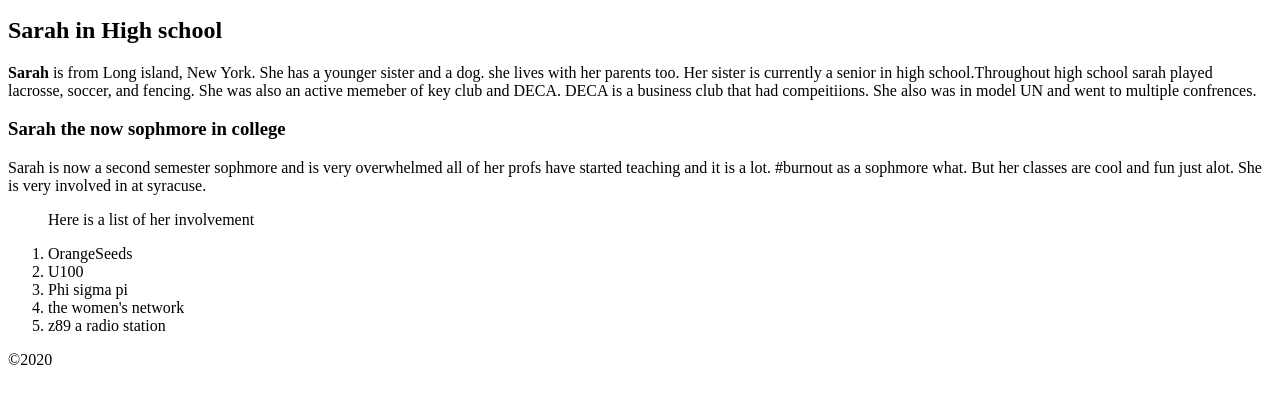
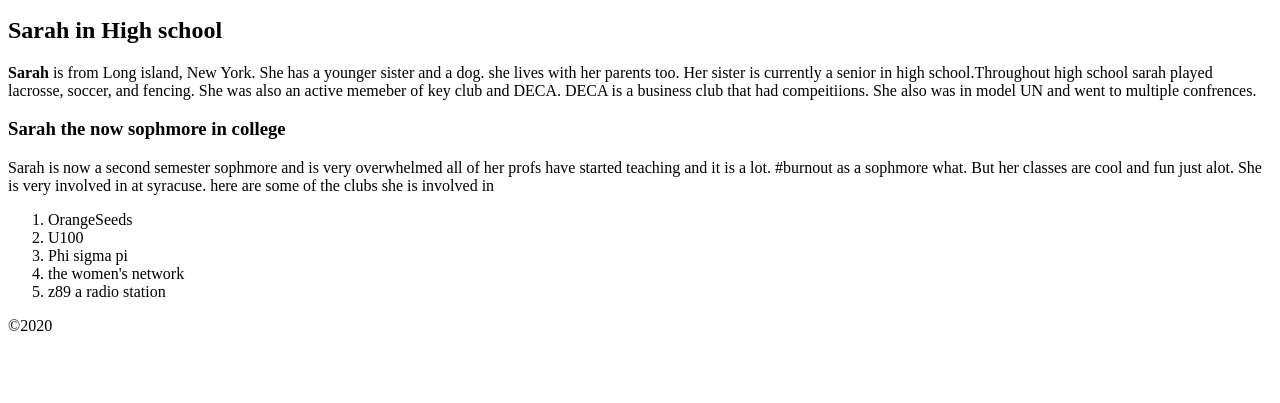
Before and after one commit to sarahfrankel21/ist263, a plain HTML site: page lab02/frankel-bio.html in a window 1280 px wide. Shown: the part 155-558 px from the top of the page. Drawn offline with Linux system fonts and the light colour scheme.

Commit message:
uauas
ghj

```diff
--- a/lab02/frankel-bio.html
+++ b/lab02/frankel-bio.html
@@ -20,9 +20,8 @@
 
          <h3> Sarah the now sophmore in college</h3>
 
-         <p>Sarah is now a second semester sophmore and is very overwhelmed all of her profs have started teaching and it is a lot. #burnout as a sophmore what. But her classes are cool and fun just alot. She is very involved in at syracuse. </p>
+         <p>Sarah is now a second semester sophmore and is very overwhelmed all of her profs have started teaching and it is a lot. #burnout as a sophmore what. But her classes are cool and fun just alot. She is very involved in at syracuse. here are some of the clubs she is involved in</p>
          <ol>
-             <p> Here is a list of her involvement</p>
              <li> OrangeSeeds</li>
              <li> U100</li>
              <li> Phi sigma pi </li>
```
